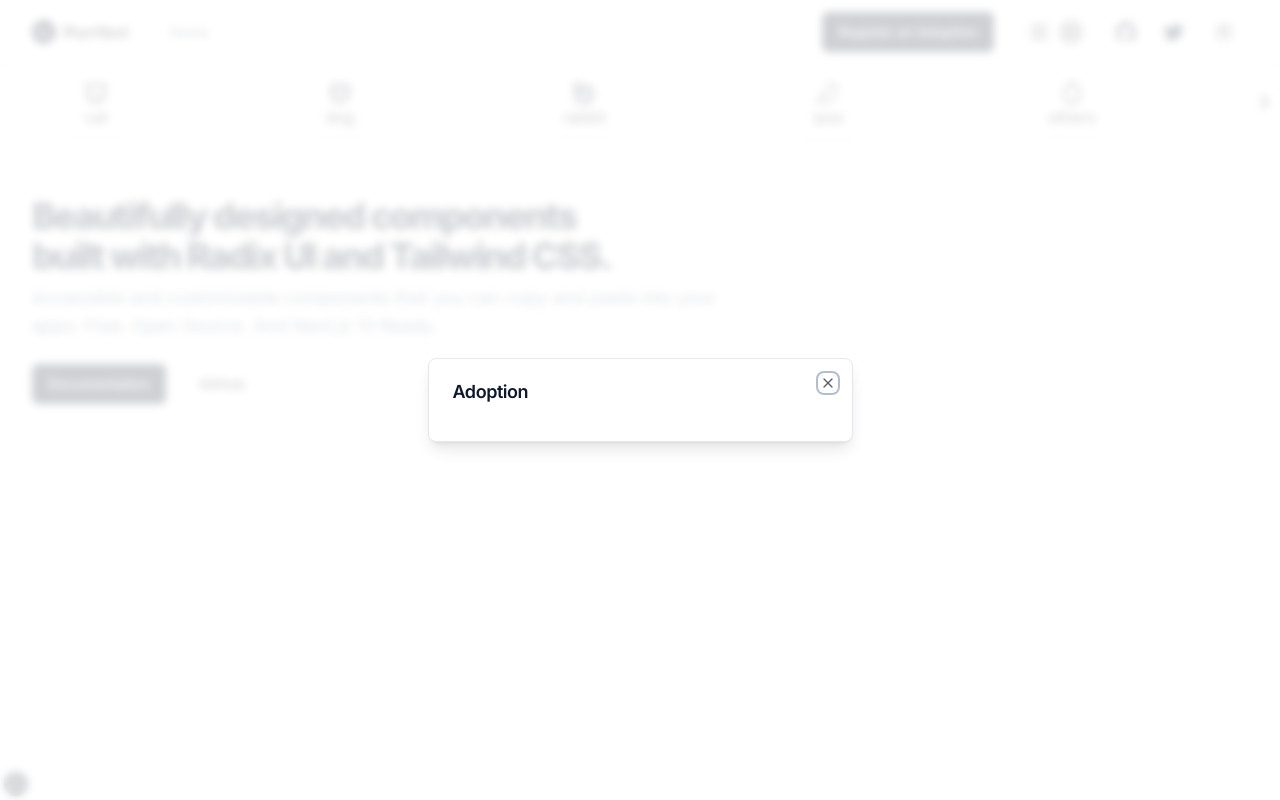
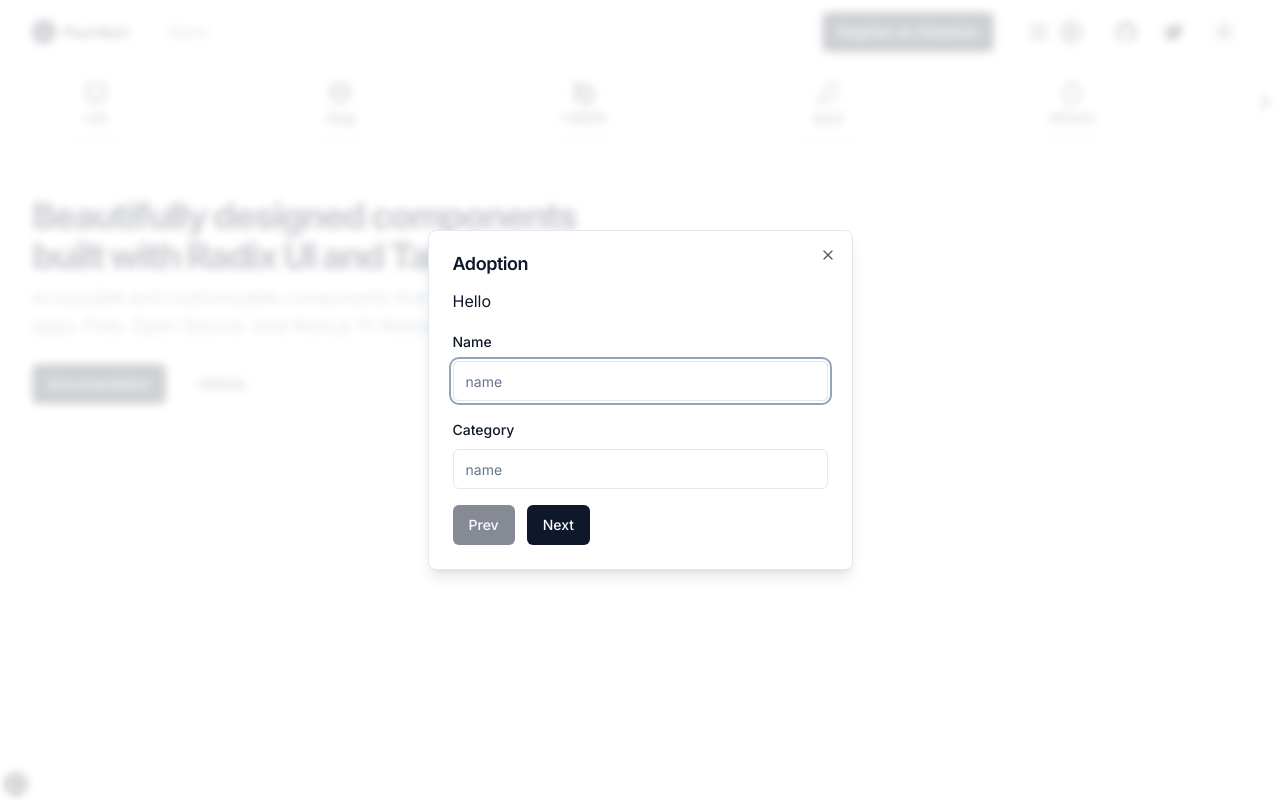
Before and after one commit to tanbiranjum/purrfect, a Next.js app: page / in a window 1280 px wide. Both pictures are taken after a click on the button "Register an Adoption". Built offline with nearby package versions, Linux system fonts and the light colour scheme; no server answers; grey boxes are pictures that could not be loaded.

Commit message:
before added shadcn ui 3

```diff
--- a/components/modal/adoption-modal.tsx
+++ b/components/modal/adoption-modal.tsx
@@ -1,40 +1,47 @@
 "use client"
 
 import React, { useMemo, useState } from "react"
+import { zodResolver } from "@hookform/resolvers/zod"
 import { FieldValues, useForm } from "react-hook-form"
+import { z } from "zod"
 
+import { adoptionSchema } from "@/lib/validations/adoption"
 import useAdoptionModal from "@/hooks/use-adoption-modal"
 
+import { Button } from "../ui/button"
+import {
+  Form,
+  FormControl,
+  FormField,
+  FormItem,
+  FormLabel,
+  FormMessage,
+} from "../ui/form"
+import { Input } from "../ui/input"
 import Modal from "./modal"
 
 enum STEPS {
-  CATEGORY = 0,
-  LOCATION = 1,
-  INFO = 2,
+  INFO = 0,
+  CATEGORY = 1,
+  LOCATION = 2,
   IMAGES = 3,
   DESCRIPTION = 4,
-  PRICE = 5,
+  OWNER = 5,
 }
 
 const RentModal = () => {
   const useAdoption = useAdoptionModal()
-  const [step, setStep] = useState(STEPS.CATEGORY)
+  const [step, setStep] = useState(STEPS.INFO)
 
-  const { register, watch } = useForm<FieldValues>({
+  const form = useForm<z.infer<typeof adoptionSchema>>({
+    resolver: zodResolver(adoptionSchema),
     defaultValues: {
+      name: "",
       category: "",
-      location: null,
-      guestCount: 1,
-      roomCount: 1,
-      bathroomCount: 1,
-      imageSrc: "",
-      price: 1,
-      title: "",
-      description: "",
     },
   })
 
-  const category = watch("category")
+  const category = form.watch("category")
 
   const onBack = () => {
     if (step > 0) {
@@ -47,7 +54,7 @@
   }
 
   const actionLabel = useMemo(() => {
-    if (step === STEPS.PRICE) {
+    if (step === STEPS.OWNER) {
       return "Create"
     }
     return "Next"
@@ -59,9 +66,59 @@
     }
     useAdoption.open()
   }
+
+  const renderForm = () => {
+    switch (step) {
+      case STEPS.INFO:
+        return (
+          <>
+            <FormField
+              control={form.control}
+              name="name"
+              render={({ field }) => (
+                <FormItem>
+                  <FormLabel>Name</FormLabel>
+                  <FormControl>
+                    <Input placeholder="name" {...field} />
+                  </FormControl>
+                  <FormMessage />
+                </FormItem>
+              )}
+            />
+            <FormField
+              control={form.control}
+              name="category"
+              render={({ field }) => (
+                <FormItem>
+                  <FormLabel>Category</FormLabel>
+                  <FormControl>
+                    <Input placeholder="name" {...field} />
+                  </FormControl>
+                  <FormMessage />
+                </FormItem>
+              )}
+            />
+          </>
+        )
+      case STEPS.CATEGORY:
+        return <div>Category</div>
+      case STEPS.LOCATION:
+        return <div>Location</div>
+      default:
+        return null
+    }
+  }
+
   return (
     <Modal name="Adoption" isOpen={useAdoption.isOpen} toggle={toggle}>
-      <div></div>
+      <div>Hello</div>
+      <Form {...form}>{renderForm()}</Form>
+      <div className="flex justify-start gap-3">
+        <Button onClick={onBack} disabled={step == 0}>
+          Prev
+        </Button>
+        <Button onClick={onNext}>{actionLabel}</Button>
+      </div>
     </Modal>
   )
 }
--- /dev/null
+++ b/lib/validations/adoption.ts
@@ -0,0 +1,6 @@
+import * as z from "zod"
+
+export const adoptionSchema = z.object({
+    name: z.string().min(3).max(100),
+    category: z.string().min(3).max(100),
+})
```
